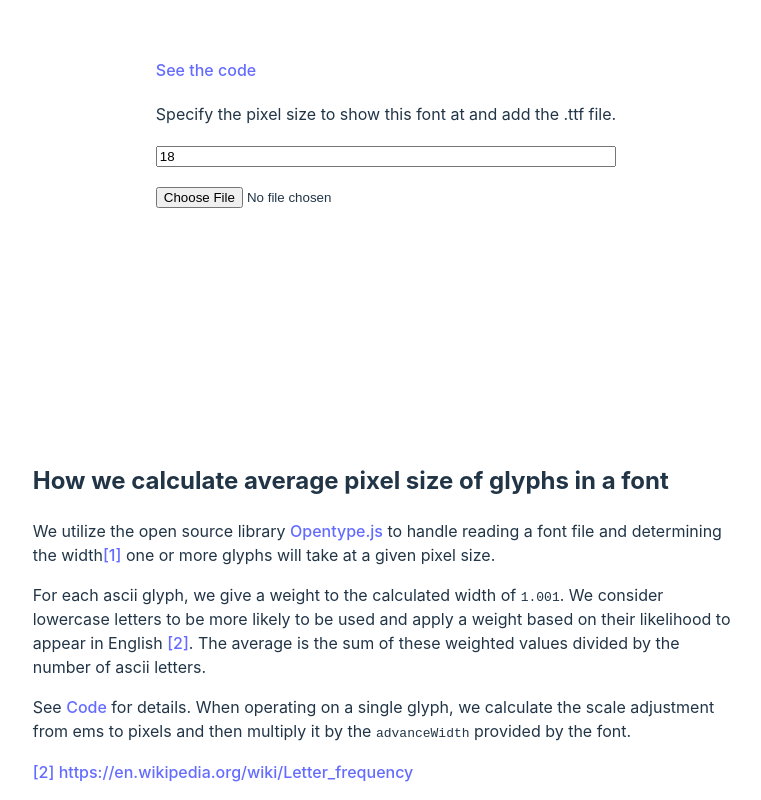
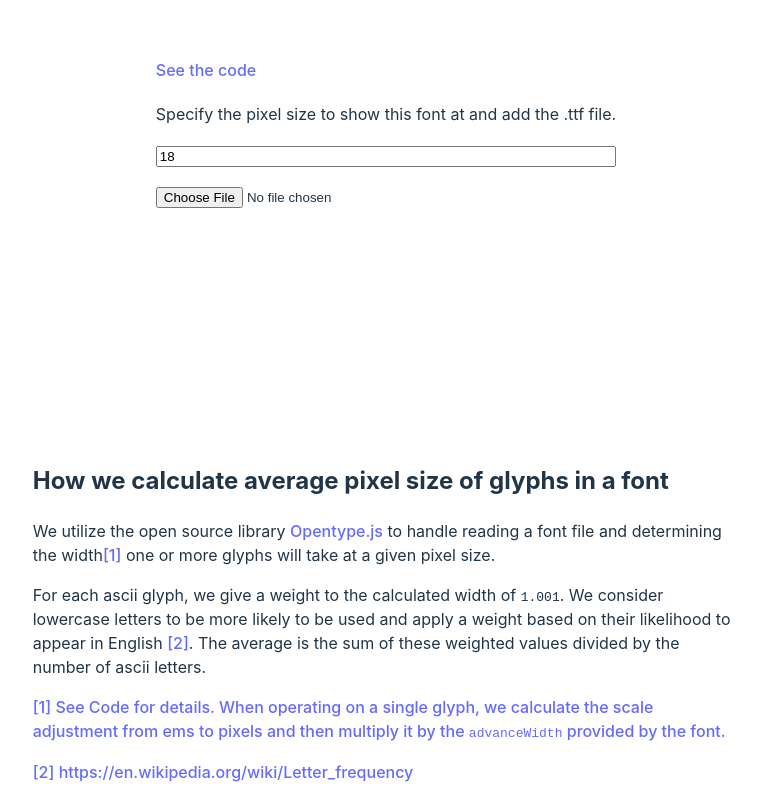
Before and after one commit to dustinknopoff/type-investigator, a Svelte app: page / in a window 1280 px wide. Shown: the part 277-1077 px from the top of the page, without its empty margins (254-1015 px from the left). Built offline with nearby package versions, Linux system fonts and the light colour scheme.

Commit message:
always color footnotes

```diff
--- a/src/App.svelte
+++ b/src/App.svelte
@@ -9,11 +9,11 @@
 	let canvasWidth = 600
 	let customPixels
 	const textToRender = "The quick brown fox jumps over the lazy dog"
-	let customText = textToRender;
+	let customText = textToRender
 
 	function calculateAverageWidth() {
 		const total = letters.reduce((accumulator, letter) => {
-			const singleGlyphPixels: number = font.getAdvanceWidth(letter, pixels, { kerning: true})
+			const singleGlyphPixels: number = font.getAdvanceWidth(letter, pixels, { kerning: true })
 			if (LETTER_FREQUENCY[letter]) {
 				return accumulator + singleGlyphPixels + singleGlyphPixels * LETTER_FREQUENCY[letter]
 			} else {
@@ -27,7 +27,7 @@
 		const ctx = canvas.getContext("2d")
 		const pixelRatio = window.devicePixelRatio || 1
 		ctx.scale(pixelRatio, pixelRatio)
-		const minPixels = font.getAdvanceWidth(textToRender, 18, { kerning: true})
+		const minPixels = font.getAdvanceWidth(textToRender, 18, { kerning: true })
 		if (canvasWidth < minPixels) {
 			canvasWidth = minPixels + 20
 			canvas.width = canvasWidth
@@ -59,7 +59,7 @@
 	}
 
 	const calculateSpecificWidth = () => {
-		customPixels = font.getAdvanceWidth(customText, pixels, { kerning: true})
+		customPixels = font.getAdvanceWidth(customText, pixels, { kerning: true })
 	}
 </script>
 
@@ -89,18 +89,20 @@
 	<section id="explanation">
 		<h2>How we calculate average pixel size of glyphs in a font</h2>
 		<p>
-			We utilize the open source library <a href="https://github.com/opentypejs/opentype.js">Opentype.js</a> to handle reading
-			a font file and determining the width<a href="#1">[1]</a> one or more glyphs will take at a given pixel size.
+			We utilize the open source library <a href="https://github.com/opentypejs/opentype.js">Opentype.js</a> to handle
+			reading a font file and determining the width<a href="#1">[1]</a> one or more glyphs will take at a given pixel size.
 		</p>
 		<p>
 			For each ascii glyph, we give a weight to the calculated width of <code>1.001</code>. We consider lowercase
 			letters to be more likely to be used and apply a weight based on their likelihood to appear in English
 			<a href="#2">[2]</a>. The average is the sum of these weighted values divided by the number of ascii letters.
 		</p>
-		<p id="1">
-			See <a href="https://github.com/opentypejs/opentype.js/blob/master/src/font.js#L317C10-L317C10">Code</a> for details. When operating on a single glyph, we calculate the scale adjustment from ems to pixels and then multiply it by the <code>advanceWidth</code> provided by the font.
+		<p id="1" class="footnote">
+			[1] See <a href="https://github.com/opentypejs/opentype.js/blob/master/src/font.js#L317C10-L317C10">Code</a> for
+			details. When operating on a single glyph, we calculate the scale adjustment from ems to pixels and then multiply
+			it by the <code>advanceWidth</code> provided by the font.
 		</p>
-		<p id="2">
+		<p id="2" class="footnote">
 			<a href="https://en.wikipedia.org/wiki/Letter_frequency">[2] https://en.wikipedia.org/wiki/Letter_frequency</a>
 		</p>
 	</section>
@@ -133,4 +135,10 @@
 		width: min(70ch, calc(100% - 32px));
 		margin: 0 auto;
 	}
+
+	.footnote {
+		font-weight: 500;
+		color: #6469ff;
+		text-decoration: inherit;
+	}
 </style>
```
Lines whose indentation alone changed are shown as unchanged.
